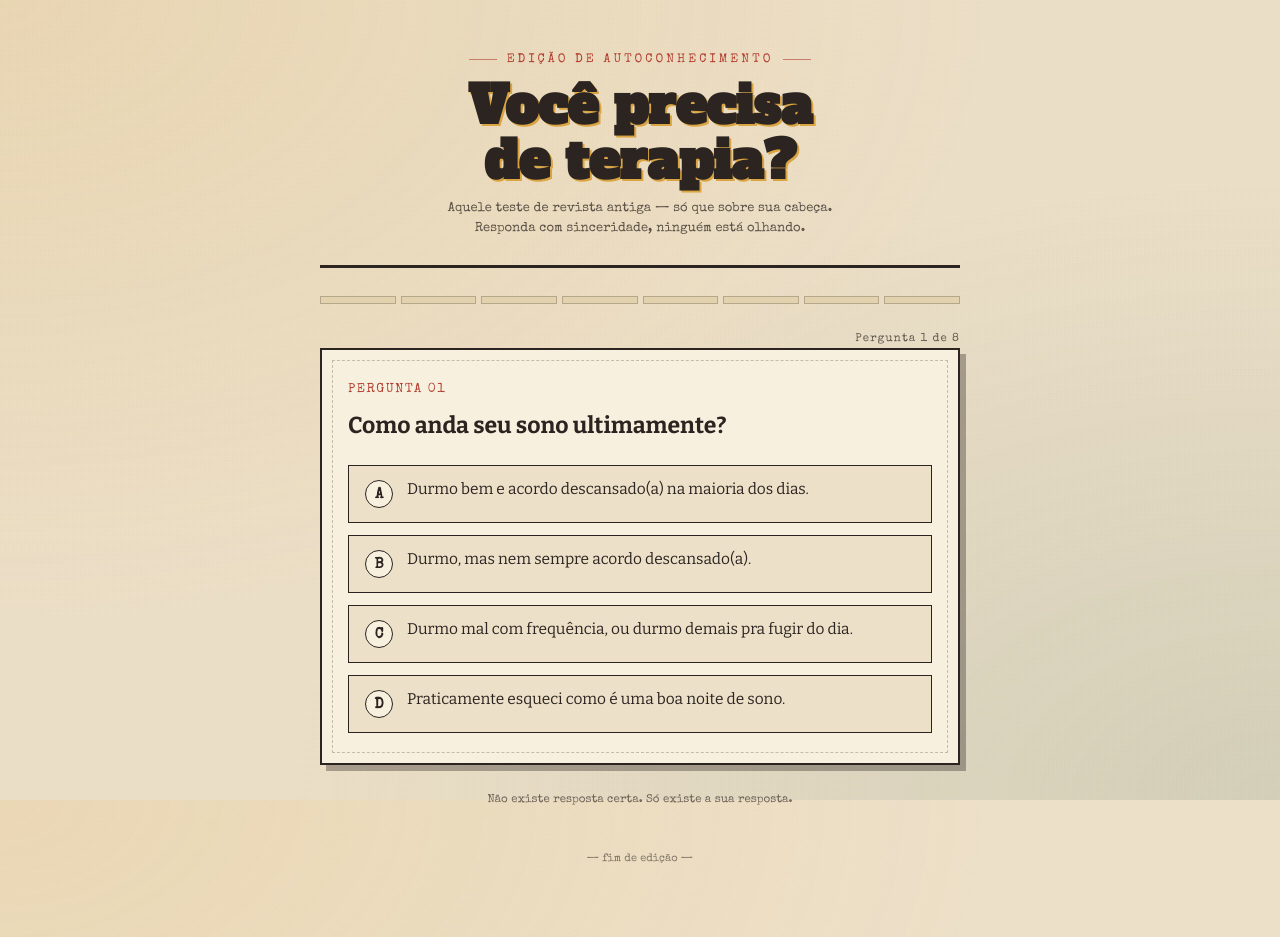
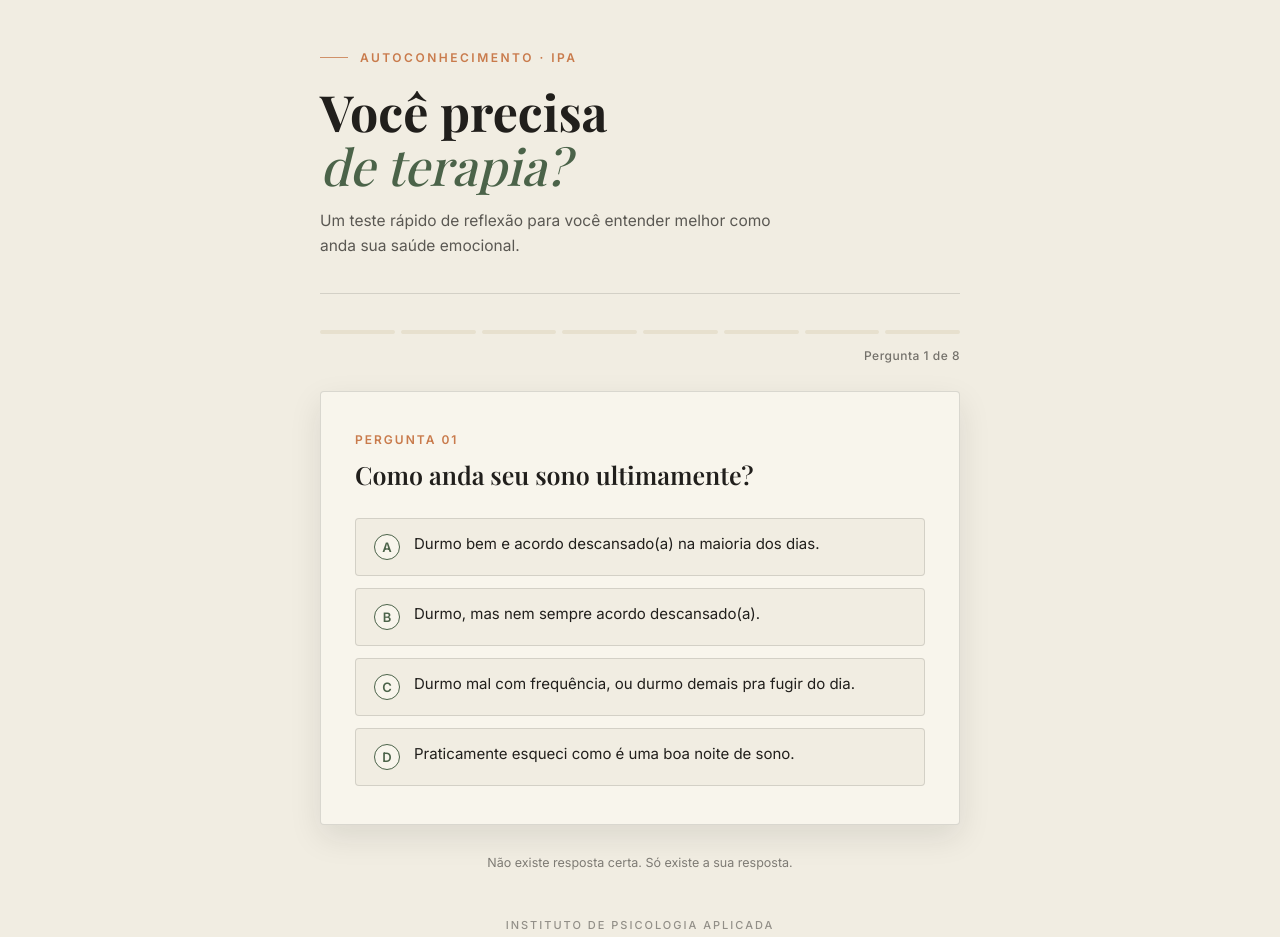
Before and after one commit to Pedro-Missias/Quiz-IPA, a plain HTML site: page index.html in a window 1280 px wide. Shown: the top 937 px of the page. Drawn offline with nearby package versions, Linux system fonts and the light colour scheme; a web font is replaced by a local one.

Commit message:
New Layout

```diff
--- a/index.html
+++ b/index.html
@@ -3,151 +3,136 @@
 <head>
 <meta charset="UTF-8">
 <meta name="viewport" content="width=device-width, initial-scale=1.0">
-<title>Você Precisa de Terapia? — O Teste (Quase) Definitivo</title>
+<title>Você Precisa de Terapia? — IPA Psicologia</title>
 <link rel="preconnect" href="https://fonts.googleapis.com">
-<link href="https://fonts.googleapis.com/css2?family=Alfa+Slab+One&family=Special+Elite&family=Bitter:ital,wght@0,400;0,500;0,600;0,700;1,400&display=swap" rel="stylesheet">
+<link href="https://fonts.googleapis.com/css2?family=Playfair+Display:ital,wght@0,500;0,600;0,700;1,500;1,600&family=Inter:wght@400;500;600;700&display=swap" rel="stylesheet">
 <style>
   :root{
-    --paper: #EDE0C8;
-    --paper-dark: #E2D2AE;
-    --ink: #2B2420;
-    --mustard: #D9A441;
-    --teal: #1F5B54;
-    --brick: #B33F30;
-    --cream-card: #F7F0DE;
-    --line: rgba(43,36,32,0.25);
-    --shadow: rgba(43,36,32,0.35);
+    --cream: #F1EDE2;
+    --cream-card: #F8F5EC;
+    --cream-dark: #E7E0CE;
+    --ink: #211F1C;
+    --forest: #37432E;
+    --green: #4B6349;
+    --green-light: #6C8768;
+    --terracotta: #C97B4C;
+    --line: rgba(33,31,28,0.14);
+    --shadow: rgba(33,31,28,0.10);
   }
 
   *{box-sizing:border-box;}
   html,body{margin:0;padding:0;}
   body{
-    background:
-      radial-gradient(ellipse at top left, rgba(217,164,65,0.15), transparent 55%),
-      radial-gradient(ellipse at bottom right, rgba(31,91,84,0.12), transparent 55%),
-      var(--paper);
-    background-attachment: fixed;
+    background:var(--cream);
     color:var(--ink);
-    font-family:'Bitter', serif;
-    line-height:1.55;
+    font-family:'Inter', sans-serif;
+    line-height:1.6;
     -webkit-font-smoothing:antialiased;
     min-height:100vh;
-  }
-
-  /* subtle paper grain */
-  body::before{
-    content:"";
-    position:fixed; inset:0;
-    pointer-events:none;
-    background-image:
-      repeating-linear-gradient(0deg, rgba(43,36,32,0.02) 0px, transparent 1px, transparent 2px),
-      repeating-linear-gradient(90deg, rgba(43,36,32,0.015) 0px, transparent 1px, transparent 2px);
-    z-index:0;
   }
 
   .wrap{
     max-width:680px;
     margin:0 auto;
-    padding:32px 20px 80px;
-    position:relative;
-    z-index:1;
+    padding:48px 20px 90px;
   }
 
   /* ===== MASTHEAD ===== */
   .masthead{
-    text-align:center;
-    padding:18px 0 26px;
-    border-bottom:3px solid var(--ink);
-    margin-bottom:28px;
+    text-align:left;
+    padding:0 0 34px;
+    margin-bottom:36px;
+    border-bottom:1px solid var(--line);
   }
   .eyebrow{
-    font-family:'Special Elite', monospace;
-    font-size:12.5px;
-    letter-spacing:3px;
+    font-family:'Inter', sans-serif;
+    font-weight:600;
+    font-size:12px;
+    letter-spacing:2.5px;
     text-transform:uppercase;
-    color:var(--brick);
+    color:var(--terracotta);
     display:flex;
     align-items:center;
-    justify-content:center;
-    gap:10px;
-    margin-bottom:10px;
+    gap:12px;
+    margin-bottom:18px;
   }
-  .eyebrow::before,.eyebrow::after{
+  .eyebrow::before{
     content:"";
     width:28px;height:1px;
-    background:var(--brick);
-    opacity:0.6;
+    background:var(--terracotta);
+    opacity:0.8;
   }
   h1.title{
-    font-family:'Alfa Slab One', cursive;
-    font-size:clamp(32px,7vw,52px);
-    line-height:1.05;
-    margin:0 0 10px;
+    font-family:'Playfair Display', serif;
+    font-weight:700;
+    font-size:clamp(34px,7vw,50px);
+    line-height:1.08;
+    margin:0 0 16px;
     color:var(--ink);
-    text-shadow: 2px 2px 0 var(--mustard);
+  }
+  h1.title em{
+    font-style:italic;
+    font-weight:500;
+    color:var(--green);
   }
   .subtitle{
-    font-family:'Special Elite', monospace;
-    font-size:13px;
+    font-family:'Inter', sans-serif;
+    font-size:15.5px;
     color:var(--ink);
-    opacity:0.75;
-    max-width:440px;
-    margin:0 auto;
+    opacity:0.72;
+    max-width:460px;
+    margin:0;
   }
 
-  /* ===== PROGRESS: film-strip ticket ===== */
+  /* ===== PROGRESS ===== */
   .progress-track{
     display:flex;
-    gap:5px;
-    margin:0 0 26px;
+    gap:6px;
+    margin:0 0 12px;
   }
   .progress-seg{
     flex:1;
-    height:8px;
-    background:var(--paper-dark);
-    border:1px solid var(--line);
-    position:relative;
-    overflow:hidden;
+    height:4px;
+    background:var(--cream-dark);
+    border-radius:2px;
   }
-  .progress-seg.filled{ background:var(--teal); }
+  .progress-seg.filled{ background:var(--green); }
   .progress-label{
-    font-family:'Special Elite', monospace;
-    font-size:11.5px;
-    letter-spacing:1px;
+    font-family:'Inter', sans-serif;
+    font-weight:500;
+    font-size:12px;
+    letter-spacing:0.5px;
     text-align:right;
-    margin-top:6px;
-    opacity:0.7;
+    margin-top:8px;
+    margin-bottom:26px;
+    opacity:0.6;
   }
 
   /* ===== QUIZ CARD ===== */
   .card{
     background:var(--cream-card);
-    border:2px solid var(--ink);
-    box-shadow: 6px 6px 0 var(--shadow);
-    padding:30px 26px;
-    position:relative;
-  }
-  .card::before{
-    content:"";
-    position:absolute;
-    top:10px; left:10px; right:10px; bottom:10px;
-    border:1px dashed var(--line);
-    pointer-events:none;
+    border:1px solid var(--line);
+    border-radius:4px;
+    box-shadow: 0 12px 32px var(--shadow);
+    padding:38px 34px;
   }
 
   .q-number{
-    font-family:'Special Elite', monospace;
-    font-size:13px;
-    color:var(--brick);
-    letter-spacing:1.5px;
-    margin-bottom:8px;
+    font-family:'Inter', sans-serif;
+    font-weight:600;
+    font-size:12px;
+    color:var(--terracotta);
+    letter-spacing:2px;
+    text-transform:uppercase;
+    margin-bottom:10px;
   }
   .q-text{
-    font-family:'Bitter', serif;
-    font-weight:700;
-    font-size:clamp(19px,4vw,23px);
-    margin:0 0 22px;
+    font-family:'Playfair Display', serif;
+    font-weight:600;
+    font-size:clamp(20px,4vw,25px);
+    margin:0 0 26px;
     color:var(--ink);
+    line-height:1.3;
   }
 
   .options{
@@ -159,40 +144,40 @@
     display:flex;
     align-items:flex-start;
     gap:14px;
-    padding:14px 16px;
-    background:var(--paper);
-    border:1.5px solid var(--ink);
+    padding:15px 18px;
+    background:var(--cream);
+    border:1px solid var(--line);
+    border-radius:4px;
     cursor:pointer;
     text-align:left;
-    font-family:'Bitter', serif;
-    font-size:15.5px;
+    font-family:'Inter', sans-serif;
+    font-size:15px;
     color:var(--ink);
-    transition: transform .12s ease, background .12s ease;
+    transition: border-color .15s ease, background .15s ease;
   }
   .option:hover{
-    background:var(--mustard);
-    transform: translate(-2px,-2px);
-    box-shadow: 3px 3px 0 var(--ink);
+    background:#EDF1EA;
+    border-color:var(--green-light);
   }
-  .option:active{ transform:translate(0,0); box-shadow:none; }
   .option .letter{
-    font-family:'Special Elite', monospace;
-    font-weight:700;
-    font-size:15px;
-    width:28px;height:28px;
-    min-width:28px;
+    font-family:'Inter', sans-serif;
+    font-weight:600;
+    font-size:13px;
+    width:26px;height:26px;
+    min-width:26px;
     border-radius:50%;
-    border:1.5px solid var(--ink);
+    border:1px solid var(--green);
+    color:var(--green);
     display:flex;align-items:center;justify-content:center;
     background:var(--cream-card);
   }
 
   .footnote{
-    margin-top:26px;
-    font-family:'Special Elite', monospace;
-    font-size:11.5px;
+    margin-top:28px;
+    font-family:'Inter', sans-serif;
+    font-size:12.5px;
     text-align:center;
-    opacity:0.65;
+    opacity:0.55;
     line-height:1.6;
   }
 
@@ -202,86 +187,99 @@
   .quiz-screen.hidden{ display:none; }
 
   .stamp{
-    width:150px;height:150px;
-    margin:0 auto 20px;
+    width:140px;height:140px;
+    margin:0 auto 26px;
     border-radius:50%;
-    border:3px solid var(--brick);
+    border:1.5px solid var(--green);
     display:flex;
     align-items:center;
     justify-content:center;
     text-align:center;
-    transform:rotate(-6deg);
+    background:var(--forest);
     position:relative;
   }
   .stamp::before{
     content:"";
-    position:absolute; inset:8px;
-    border:1px dashed var(--brick);
+    position:absolute; inset:9px;
+    border:1px solid rgba(241,237,226,0.25);
     border-radius:50%;
   }
   .stamp-text{
-    font-family:'Alfa Slab One', cursive;
+    font-family:'Playfair Display', serif;
+    font-style:italic;
+    font-weight:500;
     font-size:15px;
-    color:var(--brick);
-    line-height:1.2;
-    letter-spacing:1px;
-    padding:0 14px;
+    color:var(--cream);
+    line-height:1.3;
+    padding:0 16px;
+    white-space:pre-line;
   }
 
   .result-title{
-    font-family:'Alfa Slab One', cursive;
-    font-size:clamp(24px,5.5vw,34px);
+    font-family:'Playfair Display', serif;
+    font-weight:700;
+    font-size:clamp(25px,5.5vw,33px);
     text-align:center;
-    margin:0 0 6px;
+    margin:0 0 8px;
     color:var(--ink);
+    line-height:1.2;
   }
   .result-kicker{
-    font-family:'Special Elite', monospace;
+    font-family:'Inter', sans-serif;
+    font-weight:600;
     text-align:center;
-    font-size:12.5px;
+    font-size:12px;
     letter-spacing:2px;
-    color:var(--teal);
+    color:var(--terracotta);
     text-transform:uppercase;
-    margin-bottom:22px;
+    margin-bottom:26px;
   }
   .result-body p{
     font-size:16px;
     margin:0 0 14px;
+    color:var(--ink);
   }
-  .result-body strong{ color:var(--brick); }
+  .result-body strong{ color:var(--green); font-weight:600; }
 
   .disclaimer-box{
-    margin-top:24px;
-    padding:16px 18px;
-    background:var(--paper);
-    border-left:4px solid var(--teal);
+    margin-top:26px;
+    padding:18px 20px;
+    background:var(--cream-dark);
+    border-left:3px solid var(--green);
+    border-radius:2px;
     font-size:13.5px;
-    line-height:1.6;
+    line-height:1.65;
+    color:var(--ink);
   }
-  .disclaimer-box b{ color:var(--teal); }
+  .disclaimer-box b{ color:var(--forest); }
 
   .restart-btn{
     display:block;
-    margin:26px auto 0;
-    font-family:'Special Elite', monospace;
+    margin:28px auto 0;
+    font-family:'Inter', sans-serif;
+    font-weight:600;
     font-size:13px;
-    letter-spacing:1.5px;
+    letter-spacing:1px;
     text-transform:uppercase;
-    background:var(--ink);
-    color:var(--paper);
+    background:var(--forest);
+    color:var(--cream);
     border:none;
-    padding:14px 26px;
+    border-radius:4px;
+    padding:15px 28px;
     cursor:pointer;
-    transition: background .12s ease;
+    transition: background .15s ease;
   }
-  .restart-btn:hover{ background:var(--teal); }
+  .restart-btn:hover{ background:var(--green); }
 
   .site-footer{
     text-align:center;
-    margin-top:40px;
-    font-family:'Special Elite', monospace;
+    margin-top:44px;
+    font-family:'Inter', sans-serif;
+    font-weight:500;
     font-size:11px;
-    opacity:0.55;
+    letter-spacing:2px;
+    text-transform:uppercase;
+    opacity:0.45;
   }
 
   @media (prefers-reduced-motion: reduce){
@@ -289,7 +287,7 @@
   }
 
   @media (max-width:480px){
-    .card{ padding:24px 18px; }
+    .card{ padding:28px 22px; }
   }
 </style>
 </head>
@@ -297,9 +295,9 @@
 <div class="wrap">
 
   <div class="masthead">
-    <div class="eyebrow">Edição de Autoconhecimento</div>
-    <h1 class="title">Você precisa<br>de terapia?</h1>
-    <p class="subtitle">Aquele teste de revista antiga — só que sobre sua cabeça. Responda com sinceridade, ninguém está olhando.</p>
+    <div class="eyebrow">Autoconhecimento · IPA</div>
+    <h1 class="title">Você precisa<br><em>de terapia?</em></h1>
+    <p class="subtitle">Um teste rápido de reflexão para você entender melhor como anda sua saúde emocional.</p>
   </div>
 
   <!-- QUIZ SCREEN -->
@@ -324,13 +322,13 @@
     <div class="result-body" id="result-body"></div>
 
     <div class="disclaimer-box">
-      <b>Vale lembrar:</b> este é um teste de reflexão, feito para entretenimento — não é um diagnóstico nem substitui uma avaliação profissional. Terapia pode ser útil pra praticamente qualquer pessoa, independente do resultado aqui. Se você estiver passando por um momento difícil, o CVV (188, ligação gratuita, 24h) oferece apoio emocional a qualquer hora.
+      <b>Vale lembrar:</b> este é um teste de reflexão, feito para orientação geral — não é um diagnóstico nem substitui uma avaliação profissional. Terapia pode ser útil pra praticamente qualquer pessoa, independente do resultado aqui. Se você estiver passando por um momento difícil, o CVV (188, ligação gratuita, 24h) oferece apoio emocional a qualquer hora.
     </div>
 
     <button class="restart-btn" id="restart-btn">Refazer o teste</button>
   </div>
 
-  <div class="site-footer">— fim de edição —</div>
+  <div class="site-footer">Instituto de Psicologia Aplicada</div>
 </div>
 
 <script>
@@ -412,7 +410,7 @@ const questions = [
 const results = [
   {
     min: 8, max: 14,
-    stamp: "TUDO EM\nORDEM",
+    stamp: "Tudo em\nordem",
     title: "Você parece estar navegando bem",
     kicker: "resultado 1 de 4",
     body: `
@@ -422,7 +420,7 @@ const results = [
   },
   {
     min: 15, max: 21,
-    stamp: "VALE A\nCONVERSA",
+    stamp: "Vale a\nconversa",
     title: "Uma conversa pode fazer diferença",
     kicker: "resultado 2 de 4",
     body: `
@@ -432,7 +430,7 @@ const results = [
   },
   {
     min: 22, max: 27,
-    stamp: "PRESTE\nATENÇÃO",
+    stamp: "Preste\natenção",
     title: "A terapia parece ser um recurso e tanto agora",
     kicker: "resultado 3 de 4",
     body: `
@@ -442,7 +440,7 @@ const results = [
   },
   {
     min: 28, max: 32,
-    stamp: "BUSQUE\nAPOIO",
+    stamp: "Busque\napoio",
     title: "Este pode ser um bom momento para buscar apoio",
     kicker: "resultado 4 de 4",
     body: `
```
